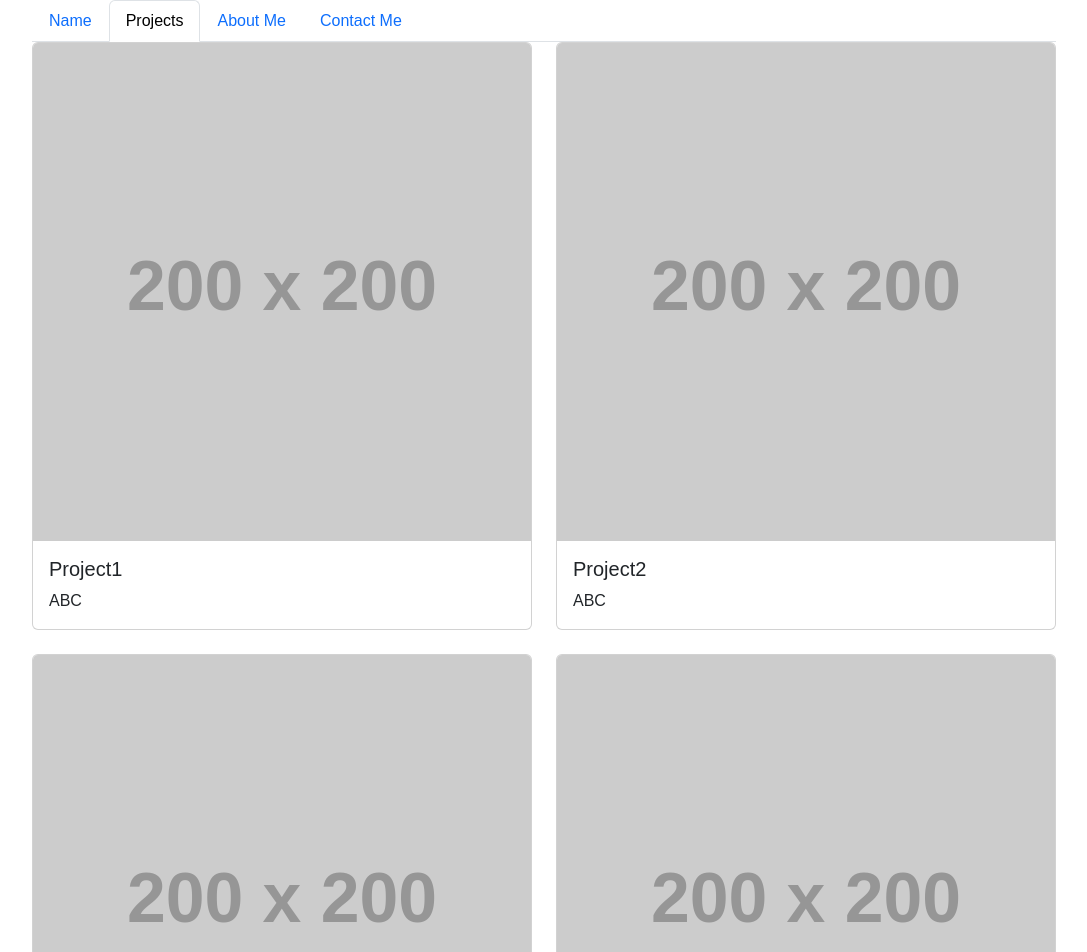
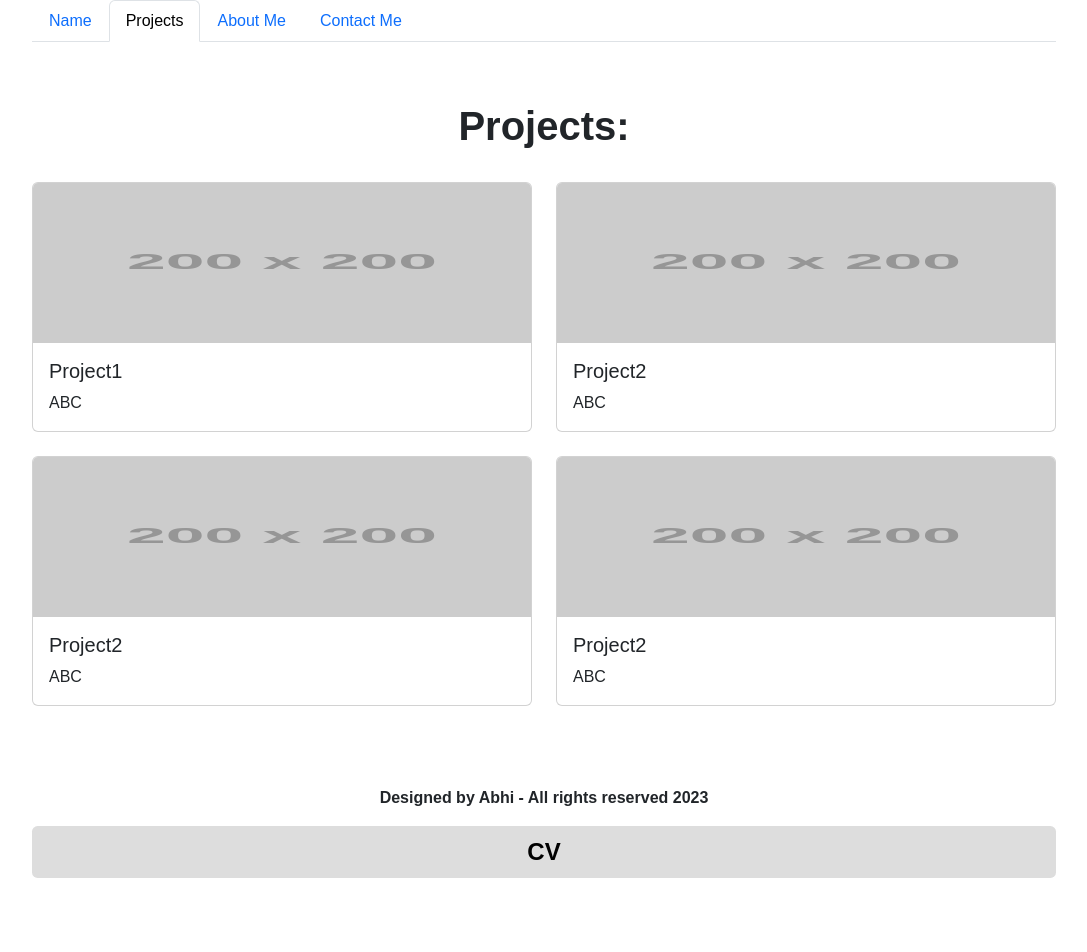
Before and after one commit to Bh00fie/mainportfolio, a React (Create React App) app: page /projects in a window 1280 px wide. Shown: the top 952 px of the page, without its empty margins (96-1183 px from the left). After the commit the page ends 894 px from the top, so only its background shows below. Built offline with nearby package versions, Linux system fonts and the light colour scheme.

Commit message:
added styling to the project page

```diff
--- a/src/App.js
+++ b/src/App.js
@@ -9,6 +9,8 @@ import Projects from '../src/components/pages/Projects.js';
 import About from './components/pages/Aboutme.js';
 import Contactme from '../src/components/pages/Contactme.js';
 import Footer from '../src/components/Footer';
+import FixedCV from '../src/components/quickCV.js';
+
 
 // We import the main Style.css file
 import './components/style.css'
@@ -24,6 +26,7 @@ function App() {
           <Route path="contactme" element={<Contactme />} />
         </Routes>
       <Footer/>
+      <FixedCV/>
     </Router>
   );
 }
--- a/src/components/pages/Contactme.css
+++ b/src/components/pages/Contactme.css
@@ -1,8 +1,6 @@
 /* Contact Me General Styling */
 .contactContainer {
-    height: 86.30vh;
-    margin-right: 15% ;
-    margin-left: 15% ;
+    margin: 7.5vh 15%;
     display: flex;
     justify-content: center;
     align-items: center;
--- a/src/components/pages/Contactme.js
+++ b/src/components/pages/Contactme.js
@@ -32,7 +32,7 @@ function Contactme(props) {
         </div>
       ) : (
         <form ref={form} onSubmit={sendEmail}>
-          <h1 id='contactmeTitle'>Get in touch with me:</h1>
+          <h1 id='contactmeTitle' className='title'>Get in touch with me:</h1>
           <div id='inputContainer'>
             <label className='contactLabel' id='nameForm'>Name</label>
             <input className='contactInput' id='nameFormInput' type='text' name='user_name' />
--- a/src/components/pages/Home.css
+++ b/src/components/pages/Home.css
@@ -1,4 +1,7 @@
 /* Styling for Home page */
+/* #homePage {
+    height: 90vh;
+} */
 /* Styling for Profile Section */
 #profileSection{
     display: flex;
@@ -49,7 +52,6 @@
     margin-top: 1rem;
     margin-bottom: 1rem;
 
-
 }
 #cvButton {
     background-color: var(--buttonColor);
--- a/src/components/pages/Home.js
+++ b/src/components/pages/Home.js
@@ -24,7 +24,7 @@ function Home() {
 
             </div>
             <div id='profileSummary' className='montserratFont'>
-                <h1 className='profileInformation' id='profileSummaryTitle'> Who's Abhi?</h1>
+                <h1 className='profileInformation title' id='profileSummaryTitle'> Who's Abhi?</h1>
                 <p className='profileInformation' id='profileSummaryDescription'>I'm an Aerospace and Mechanical Engineering student at the University of Southampton. With a background in Italy, Ireland, and the UK, I bring a diverse perspective. My passion for technology and improving lives led me to pursue Mechanical Engineering, but I've realized the increasing influence of software and now seek to transition into this field. Explore my portfolio to learn more about my academic achievements and projects as I embark on this exciting journey into software.</p>
             </div>
         </div>
--- a/src/components/pages/Project.css
+++ b/src/components/pages/Project.css
@@ -0,0 +1,28 @@
+#projectPage {
+    margin-top: 7.5vh;
+    margin-bottom: 10vh;
+}
+
+#projectGrid {
+    margin-top: 2rem;
+}
+
+#projectTitle {
+    text-align: center;
+}
+
+
+
+.col {
+    display: flex;
+    justify-content: center;
+}
+
+.projectCardGroup {
+    width: 35rem;
+
+}
+
+.card-img-top {
+    height: 20vh;
+}
--- a/src/components/pages/Projects.js
+++ b/src/components/pages/Projects.js
@@ -32,24 +32,31 @@ function Projects() {
     ]
 
     return (
-        // Code to create a grid of cards copied from React-Bootstrap
+        <div id='projectPage'>
+        <>
+            {/* Code to create a grid of cards copied from React-Bootstrap */}
+            <h1 id='projectTitle' className='title'>Projects:</h1>
             <div id='projectGrid'>
-            <Row xs={1} md={2} className="g-4"> {/* g-4 stands for the spacing between cards when in a row */}
-            {/* Crating an array of cards and give them an index value idx */}
+            <Row xs={1} md={2} className="g-4">
+                {/* g-4 stands for the spacing between cards when in a row */}
+                {/* Creating an array of cards and give them an index value idx */}
                 {cardInformation.map((card, idx) => (
                 <Col key={idx}>
                     <Card className='projectCardGroup'>
                     <Card.Img variant="top" src={card.image} />
                     <Card.Body>
                         <Card.Title>{card.title}</Card.Title>
-                        <Card.Text> {card.text} </Card.Text>
+                        <Card.Text>{card.text}</Card.Text>
                     </Card.Body>
                     </Card>
                 </Col>
                 ))}
             </Row>
             </div>
+        </>
+    </div>
     );
+
 }
 
 
--- /dev/null
+++ b/src/components/quickCV.js
@@ -0,0 +1,14 @@
+import React from "react";
+import "./quickCV.css"
+
+function fixedCV() {
+    return (
+        <div className='myCV fixedCVButton'>
+            <a href="./abhinandanthour.pdf" download="abhinandanthourCV.pdf">
+                <button  id='cvButton'>CV</button>
+            </a>
+        </div>
+    );
+}
+
+export default fixedCV;
--- a/src/index.css
+++ b/src/index.css
@@ -13,6 +13,7 @@ body {
     sans-serif;
   -webkit-font-smoothing: antialiased;
   -moz-osx-font-smoothing: grayscale;
+  height: 100%;
 }
 
 
@@ -28,3 +29,7 @@ a {
 .montserratFont {
   font-family: 'Montserrat', sans-serif;
 }
+
+.title {
+  font-weight: 700;
+}
```
Also changed, not shown: src/components/quickCV.css (added). Lines whose indentation alone changed are shown as unchanged.
